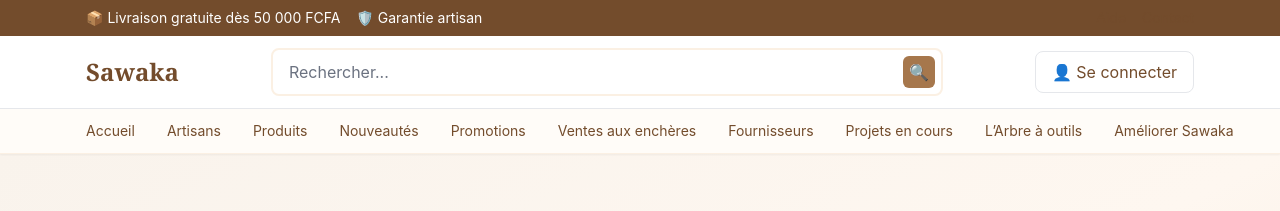
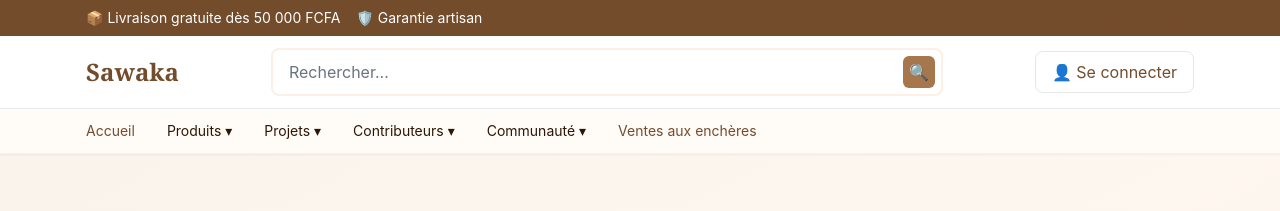
Before and after one commit to Bond52/ecommerce-web-avec-tailwind, a Next.js app: page / in a window 1280 px wide. Shown: the top 211 px of the page. Built offline with nearby package versions, Linux system fonts and the light colour scheme; no server answers.

Commit message:
Refonte menu  v1

```diff
--- a/app/components/Header.tsx
+++ b/app/components/Header.tsx
@@ -56,7 +56,9 @@ export default function Header() {
 
   return (
     <header className="bg-white shadow-sm border-b border-cream-200 sticky top-0 z-40">
-      {/* Top Bar */}
+      {/* ───────────────────────────── */}
+      {/* TOP BAR */}
+      {/* ───────────────────────────── */}
       <div className="bg-sawaka-700 text-white">
         <div className="wrap py-2">
           <div className="flex items-center justify-between text-sm">
@@ -72,14 +74,17 @@ export default function Header() {
         </div>
       </div>
 
-      {/* Main */}
+      {/* ───────────────────────────── */}
+      {/* MAIN HEADER */}
+      {/* ───────────────────────────── */}
       <div className="wrap py-3 flex items-center justify-between gap-4">
-        {/* Logo */}
+
+        {/* LOGO */}
         <Link href="/" className="flex items-center gap-2">
           <span className="font-display text-2xl font-bold text-sawaka-700">Sawaka</span>
         </Link>
 
-        {/* Search */}
+        {/* SEARCH BAR */}
         <form onSubmit={handleSearch} className="flex-1 max-w-2xl mx-4">
           <div className="relative">
             <input
@@ -95,7 +100,7 @@ export default function Header() {
           </div>
         </form>
 
-        {/* User */}
+        {/* USER */}
         <div className="flex items-center gap-3">
           {user ? (
             <div className="relative">
@@ -149,32 +154,55 @@ export default function Header() {
         </div>
       </div>
 
-      {/* NAV BAR — NO CATEGORIES */}
+      {/* ───────────────────────────── */}
+      {/* NEW NAVIGATION MENU */}
+      {/* ───────────────────────────── */}
       <div className="border-t bg-cream-50">
         <div className="wrap py-3 flex gap-8 text-sm items-center whitespace-nowrap">
 
-          {/* Catégories désactivé */}
-          {/*
-          <button className="px-4 py-2 bg-sawaka-500 text-white rounded-lg">
-            ☰ Catégories
-          </button>
-          */}
+          {/* ACCUEIL */}
+          <Link href="/">Accueil</Link>
 
-          <Link href="/">Accueil</Link>
-          <Link href="/artisans">Artisans</Link>
-          <Link href="/produits">Produits</Link>
-          <Link href="/nouveautes">Nouveautés</Link>
-          <Link href="/promotions">Promotions</Link>
+          {/* PRODUITS */}
+          <div className="group relative">
+            <button className="hover:text-sawaka-900">Produits ▾</button>
+            <div className="absolute hidden group-hover:block bg-white border rounded-lg shadow-md py-2 mt-1 w-48 z-50">
+              <Link href="/produits" className="block px-4 py-2 hover:bg-cream-50">Tous les produits</Link>
+              <Link href="/nouveautes" className="block px-4 py-2 hover:bg-cream-50">Nouveautés</Link>
+              <Link href="/promotions" className="block px-4 py-2 hover:bg-cream-50">Promotions</Link>
+            </div>
+          </div>
 
-          <Link href="/encheres" className="text-sawaka-700 hover:text-sawaka-900">
-            Ventes aux enchères
-          </Link>
+          {/* PROJETS */}
+          <div className="group relative">
+            <button className="hover:text-sawaka-900">Projets ▾</button>
+            <div className="absolute hidden group-hover:block bg-white border rounded-lg shadow-md py-2 mt-1 w-48 z-50">
+              <Link href="/projets/creer" className="block px-4 py-2 hover:bg-cream-50">Créer un projet</Link>
+              <Link href="/projets" className="block px-4 py-2 hover:bg-cream-50">Projets en cours</Link>
+            </div>
+          </div>
 
-          <Link href="/fournisseurs">Fournisseurs</Link>
-          <Link href="/projets">Projets en cours</Link>
-          <Link href="/arbre">L’Arbre à outils</Link>
+          {/* CONTRIBUTEURS */}
+          <div className="group relative">
+            <button className="hover:text-sawaka-900">Contributeurs ▾</button>
+            <div className="absolute hidden group-hover:block bg-white border rounded-lg shadow-md py-2 mt-1 w-48 z-50">
+              <Link href="/artisans" className="block px-4 py-2 hover:bg-cream-50">Artisans</Link>
+              <Link href="/fournisseurs" className="block px-4 py-2 hover:bg-cream-50">Fournisseurs</Link>
+            </div>
+          </div>
 
-          <Link href="/amelioration">Améliorer Sawaka</Link>
+          {/* COMMUNAUTÉ */}
+          <div className="group relative">
+            <button className="hover:text-sawaka-900">Communauté ▾</button>
+            <div className="absolute hidden group-hover:block bg-white border rounded-lg shadow-md py-2 mt-1 w-56 z-50">
+              <Link href="/arbre" className="block px-4 py-2 hover:bg-cream-50">L’Arbre à outils</Link>
+              <Link href="/amelioration" className="block px-4 py-2 hover:bg-cream-50">Améliorer Sawaka</Link>
+            </div>
+          </div>
+
+          {/* ENCHÈRES */}
+          <Link href="/encheres" className="hover:text-sawaka-900">Ventes aux enchères</Link>
+
         </div>
       </div>
     </header>
```
